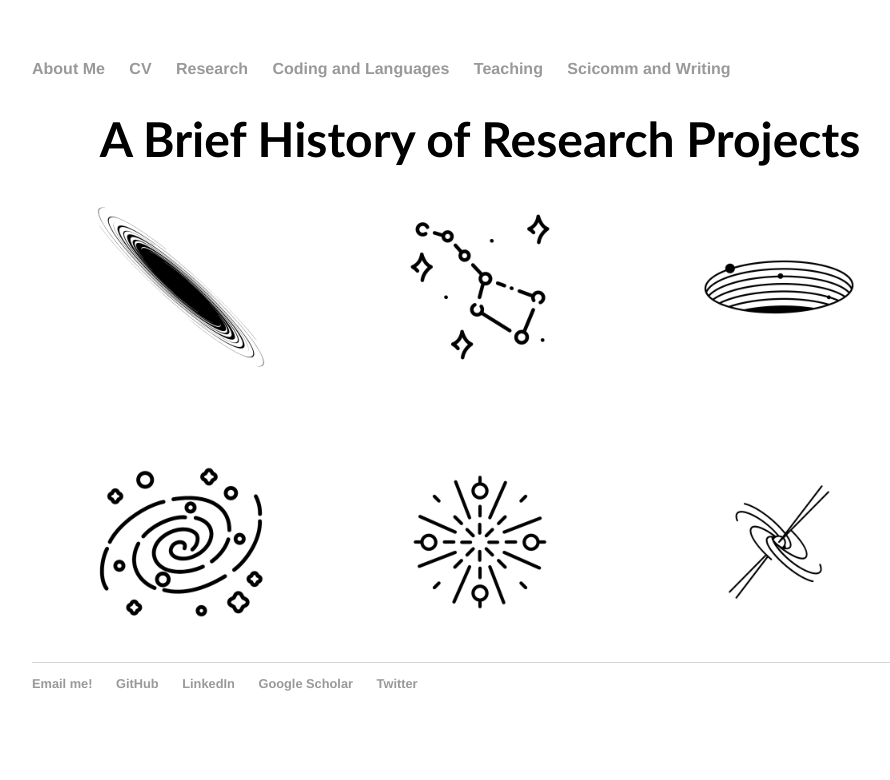
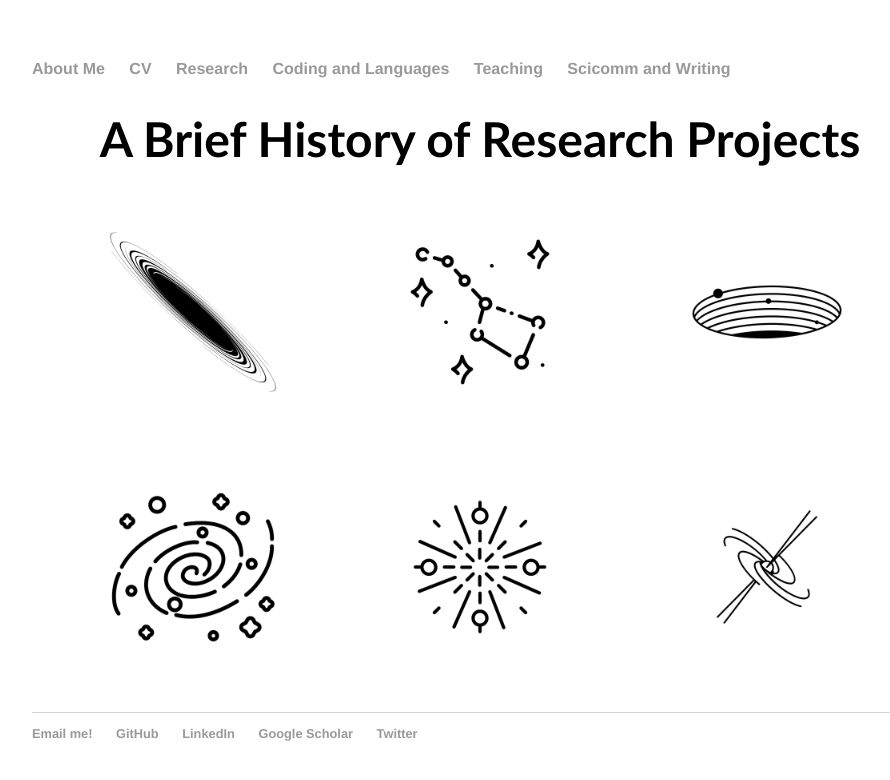
Before and after one commit to lunazagor/lunazagor.github.io, a Jekyll site: the page built from research/index.html, in a window 1280 px wide. Shown: the top 780 px of the page, without its empty margins (160-1050 px from the left). Built offline with Jekyll 4.4.1, drawn with Linux system fonts in a browser that asks for light colours.

Commit message:
Update index.html

```diff
--- a/research/index.html
+++ b/research/index.html
@@ -56,9 +56,9 @@ title: Research
   grid-template-columns: repeat(3, 1fr);
   justify-items: center;
   align-items: center;
-  column-gap: 15px 15px ;
+  column-gap: 15px;
   row-gap:  15px;
-  border: 25px;
+  padding: 25px;
 }
 
 
```
